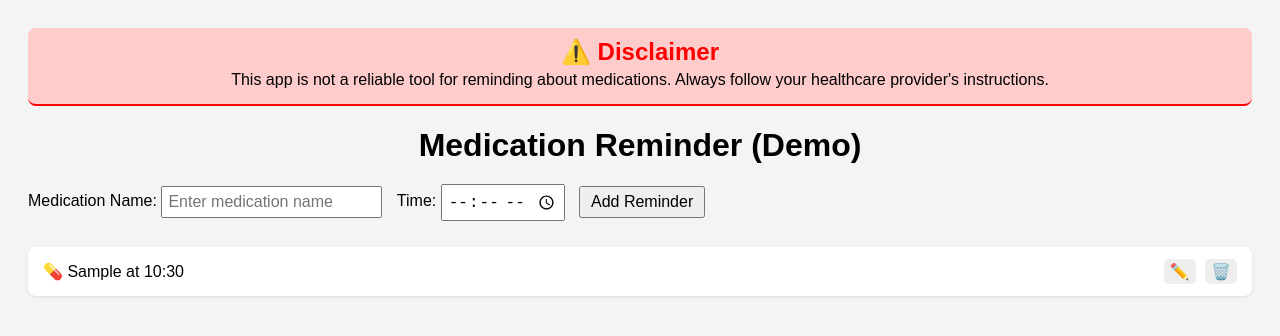
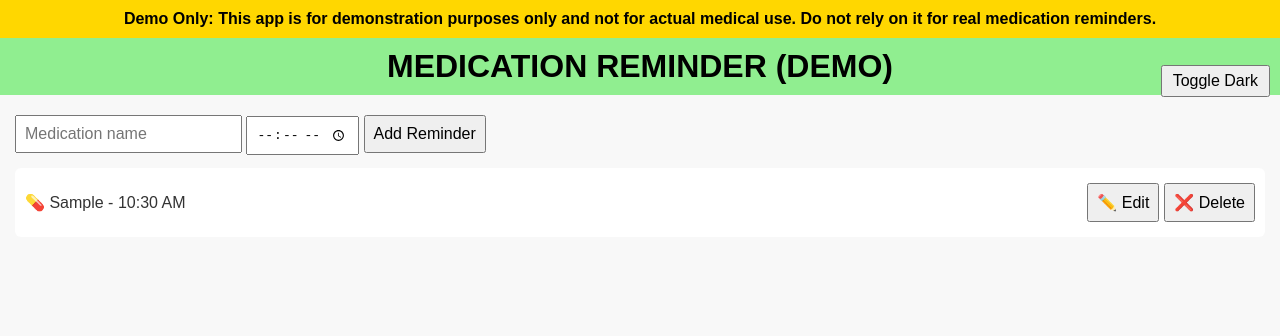
Before and after one commit to rbiagios/medication-reminder, a website: page docs/index.html in a window 1280 px wide. Both pictures are taken after typing "Sample", "10:30" into the empty fields and a click on the button "Add Reminder". Drawn offline with Linux system fonts and the light colour scheme.

Commit message:
Add demo banner, edit mode highlight, cross-browser fixes

```diff
--- a/docs/index.html
+++ b/docs/index.html
@@ -1,171 +1,170 @@
 <!DOCTYPE html>
 <html lang="en">
 <head>
-    <meta charset="UTF-8">
-    <meta name="viewport" content="width=device-width, initial-scale=1.0">
-    <title>Medication Reminder</title>
+<meta charset="UTF-8" />
+<meta name="viewport" content="width=device-width, initial-scale=1.0" />
+<title>Medication Reminder (Demo)</title>
 <style>
     body {
         font-family: Arial, sans-serif;
-            padding: 20px;
-            background-color: #f4f4f4;
+        margin: 0;
+        padding: 0;
+        background-color: #f8f8f8;
+        color: #333;
     }
-
-        /* Banner styling */
-        .banner {
-            background-color: #ffcccc;
+    header {
+        background-color: gold;
+        color: black;
         padding: 10px;
         text-align: center;
-            border-bottom: 2px solid red;
-            border-radius: 8px;
-            margin-bottom: 20px;
+        font-weight: bold;
+        width: 100%;
+        box-sizing: border-box;
     }
-
-        .banner h2 {
+    h1 {
+        background-color: lightgreen;
+        color: black;
         margin: 0;
-            color: red;
+        padding: 10px;
+        text-align: center;
     }
-
-        .banner p {
+    .container {
+        padding: 15px;
+    }
+    input, button {
+        padding: 8px;
         margin: 5px 0;
+        font-size: 1em;
     }
-
-        h1 {
-            text-align: center;
-            margin-bottom: 20px;
+    button {
+        cursor: pointer;
     }
-
-        label, input, button {
-            font-size: 16px;
-        }
-
-        input {
-            padding: 5px;
-            margin-right: 10px;
-            margin-bottom: 10px;
-        }
-
-        button {
-            padding: 5px 10px;
-        }
-
-        ul#remindersList {
-            list-style-type: none;
-            padding: 0;
-        }
-
-        ul#remindersList li {
-            background: #fff;
-            margin-bottom: 15px;
-            padding: 12px 15px;
-            border-radius: 8px;
+    .reminder {
+        background: white;
+        padding: 10px;
+        margin: 8px 0;
+        border-radius: 6px;
         display: flex;
         justify-content: space-between;
         align-items: center;
-            box-shadow: 0 1px 3px rgba(0,0,0,0.1);
     }
-
-        .edit-btn, .delete-btn {
+    .reminder span {
+        flex: 1;
+    }
+    .reminder button {
         margin-left: 5px;
-            cursor: pointer;
-            background-color: #eee;
-            border: none;
-            border-radius: 5px;
-            padding: 3px 6px;
+    }
+    .dark-mode {
+        background-color: #222;
+        color: white;
+    }
+    .dark-mode .reminder {
+        background-color: #444;
+        color: white;
+    }
+    #toggleDark {
+        position: absolute;
+        top: 60px; /* Lowered so it’s into the green */
+        right: 10px;
+        padding: 5px 10px;
+    }
+    .edit-mode {
+        background-color: #d0ebff !important; /* Light blue for edit mode */
     }
 </style>
 </head>
 <body>
+    <header>
+        Demo Only: This app is for demonstration purposes only and not for actual medical use.
+        Do not rely on it for real medication reminders.
+    </header>
+    <h1>MEDICATION REMINDER (DEMO)</h1>
+    <button id="toggleDark">Toggle Dark</button>
 
-    <!-- Banner -->
-    <div class="banner">
-        <h2>⚠️ Disclaimer</h2>
-        <p>This app is not a reliable tool for reminding about medications. Always follow your healthcare provider's instructions.</p>
+    <div class="container">
+        <input type="text" id="medication" placeholder="Medication name" />
+        <input type="time" id="time" />
+        <button id="addBtn">Add Reminder</button>
+
+        <div id="reminderList"></div>
     </div>
 
-    <!-- Page Title -->
-    <h1>Medication Reminder (Demo)</h1>
+<script>
+    const medInput = document.getElementById('medication');
+    const timeInput = document.getElementById('time');
+    const addBtn = document.getElementById('addBtn');
+    const reminderList = document.getElementById('reminderList');
+    const toggleDark = document.getElementById('toggleDark');
 
-    <!-- App Inputs -->
-    <label for="medName">Medication Name:</label>
-    <input type="text" id="medName" placeholder="Enter medication name">
-    <label for="medTime">Time:</label>
-    <input type="time" id="medTime">
-    <button id="addMedBtn">Add Reminder</button>
+    let reminders = JSON.parse(localStorage.getItem('reminders') || '[]');
+    let editIndex = -1;
 
-    <ul id="remindersList"></ul>
+    function saveReminders() {
+        localStorage.setItem('reminders', JSON.stringify(reminders));
+    }
 
-    <!-- Service Worker Unregister -->
-    <script>
-      if ('serviceWorker' in navigator) {
-        navigator.serviceWorker.getRegistrations().then(function(registrations) {
-          for (let registration of registrations) {
-            registration.unregister();
+    function formatTime(time) {
+        let [hour, minute] = time.split(':');
+        hour = parseInt(hour, 10);
+        const ampm = hour >= 12 ? 'PM' : 'AM';
+        hour = hour % 12 || 12;
+        return `${hour}:${minute} ${ampm}`;
     }
-        });
-      }
-    </script>
 
-    <!-- Main App Script -->
-    <script>
-        const medNameInput = document.getElementById('medName');
-        const medTimeInput = document.getElementById('medTime');
-        const addMedBtn = document.getElementById('addMedBtn');
-        const remindersList = document.getElementById('remindersList');
-
-        let reminders = JSON.parse(localStorage.getItem('reminders')) || [];
-
-        function displayReminders() {
-            remindersList.innerHTML = '';
+    function renderReminders() {
+        reminderList.innerHTML = '';
         reminders.forEach((reminder, index) => {
-                const li = document.createElement('li');
-                li.innerHTML = `
-                    <span>💊 ${reminder.name} at ${reminder.time}</span>
-                    <span>
-                        <button class="edit-btn" onclick="editReminder(${index})">✏️</button>
-                        <button class="delete-btn" onclick="deleteReminder(${index})">🗑️</button>
-                    </span>
-                `;
-                remindersList.appendChild(li);
+            const div = document.createElement('div');
+            div.className = 'reminder';
+            div.innerHTML = `<span>💊 ${reminder.name} - ${formatTime(reminder.time)}</span>
+                <button onclick="editReminder(${index})">✏️ Edit</button>
+                <button onclick="deleteReminder(${index})">❌ Delete</button>`;
+            reminderList.appendChild(div);
         });
     }
 
-        addMedBtn.addEventListener('click', () => {
-            const name = medNameInput.value.trim();
-            const time = medTimeInput.value;
-            if (name === '' || time === '') {
-                alert('Please enter both medication name and time.');
-                return;
+    function addOrUpdateReminder() {
+        const name = medInput.value.trim();
+        const time = timeInput.value;
+        if (!name || !time) return;
+
+        if (editIndex > -1) {
+            reminders[editIndex] = { name, time };
+            editIndex = -1;
+            medInput.classList.remove('edit-mode');
+            timeInput.classList.remove('edit-mode');
+            addBtn.textContent = 'Add Reminder';
+        } else {
+            reminders.push({ name, time });
         }
-            reminders.push({ name, time });
-            localStorage.setItem('reminders', JSON.stringify(reminders));
-            medNameInput.value = '';
-            medTimeInput.value = '';
-            displayReminders();
-        });
+        saveReminders();
+        renderReminders();
+        medInput.value = '';
+        timeInput.value = '';
+    }
 
     function editReminder(index) {
-            const reminder = reminders[index];
-            const newName = prompt('Edit medication name:', reminder.name);
-            const newTime = prompt('Edit time (HH:MM):', reminder.time);
-            if (newName && newTime) {
-                reminders[index] = { name: newName, time: newTime };
-                localStorage.setItem('reminders', JSON.stringify(reminders));
-                displayReminders();
-            }
+        medInput.value = reminders[index].name;
+        timeInput.value = reminders[index].time;
+        editIndex = index;
+        medInput.classList.add('edit-mode');
+        timeInput.classList.add('edit-mode');
+        addBtn.textContent = 'Update Reminder';
     }
 
     function deleteReminder(index) {
-            if (confirm('Are you sure you want to delete this reminder?')) {
         reminders.splice(index, 1);
-                localStorage.setItem('reminders', JSON.stringify(reminders));
-                displayReminders();
-            }
+        saveReminders();
+        renderReminders();
     }
 
-        // Initial display
-        displayReminders();
+    toggleDark.addEventListener('click', () => {
+        document.body.classList.toggle('dark-mode');
+    });
+
+    addBtn.addEventListener('click', addOrUpdateReminder);
+
+    renderReminders();
 </script>
-
 </body>
 </html>
```
Also changed, not shown: docs/sw.js (added, +22 -0 lines), docs/icons/icon-180.png (added), docs/manifest.json. Lines whose indentation alone changed are shown as unchanged.
